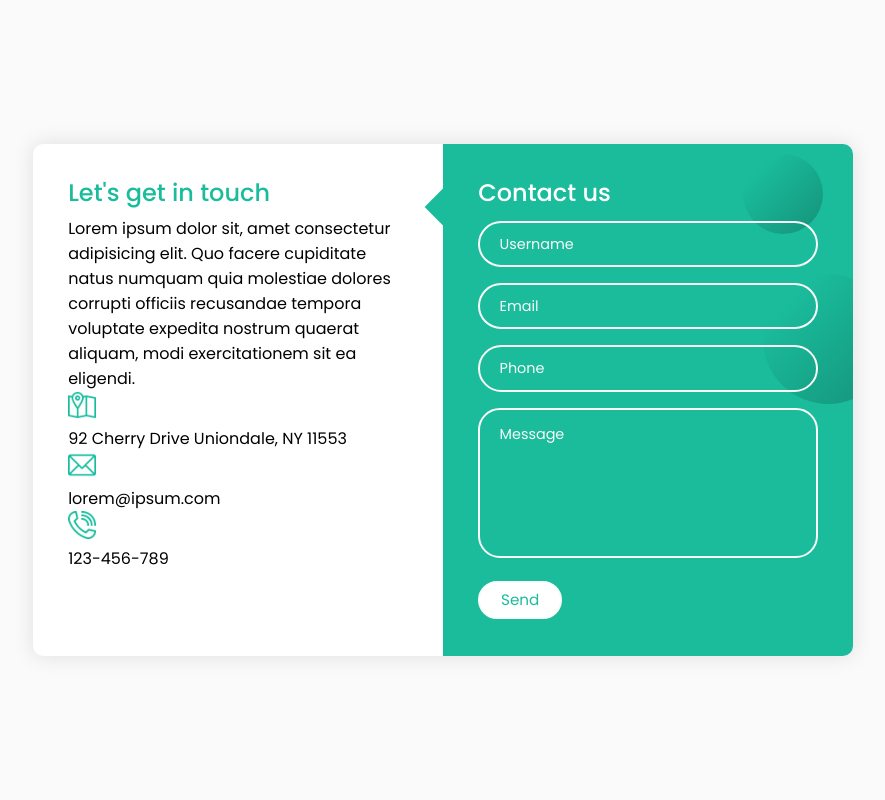
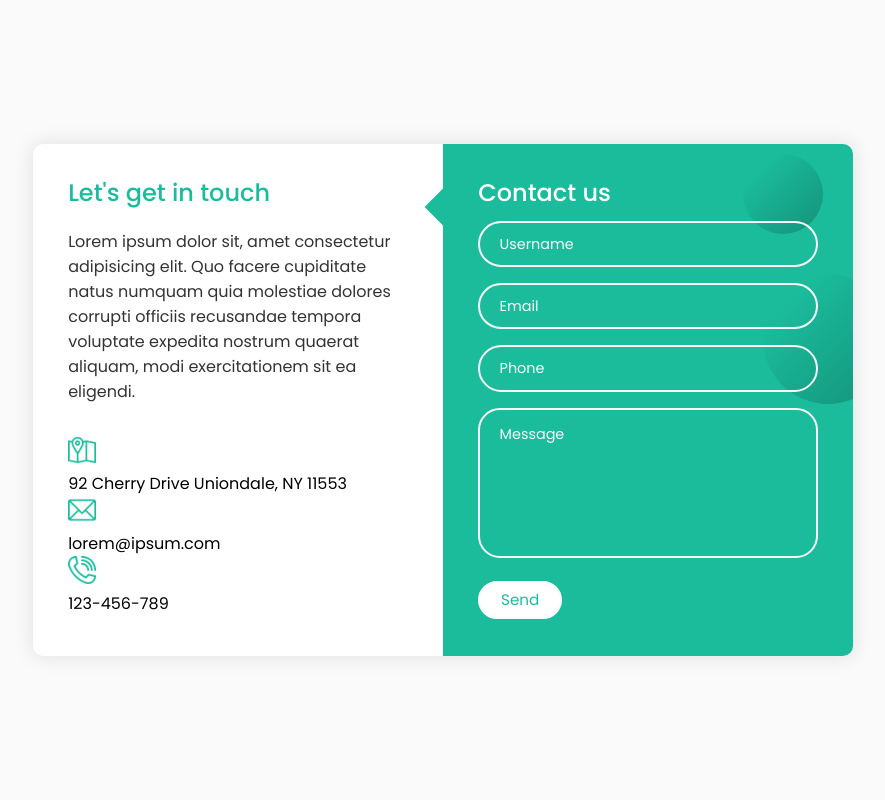
Before and after one commit to baylagas/ese-progra2-contact-form, a Flask app: page / in a window 1280 px wide. Shown: the whole page, without its empty margins (197-1082 px from the left). Run offline with Flask 2, Linux system fonts and the light colour scheme; some libraries are stand-ins or nearby versions.

Commit message:
add class text tag in css

```diff
--- a/static/style.css
+++ b/static/style.css
@@ -210,3 +210,8 @@ textarea.input{
 .contact-info .title{
     color: #1abc9c;
 }
+
+.text{
+    color: #333;
+    margin: 1.5rem 0 2rem 0;
+}
```
